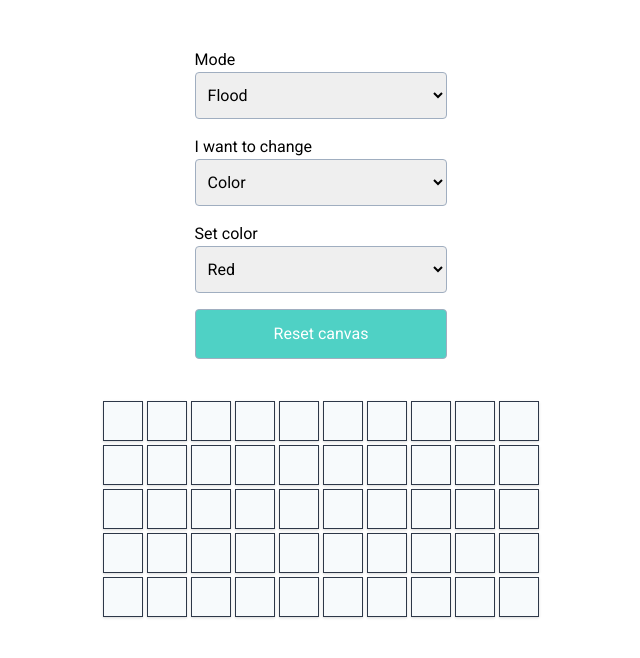
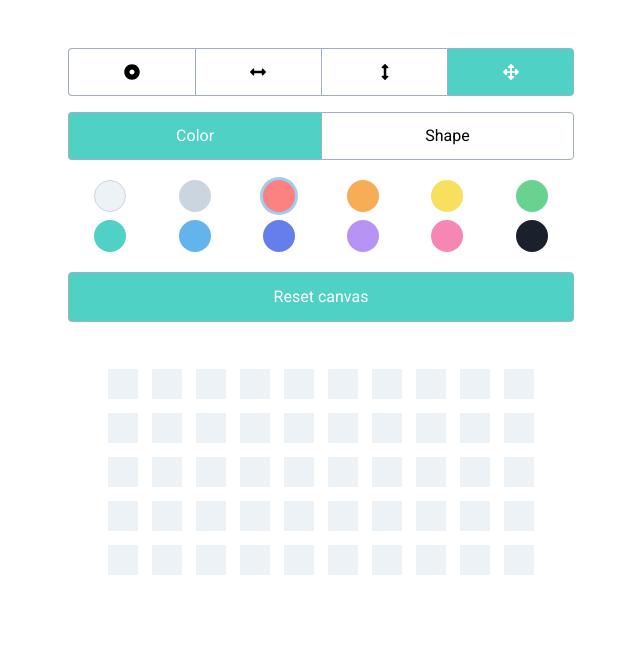
Before and after one commit to radoslavtomas/flood-game, a Vue app: page / in a window 1280 px wide. Both pictures are taken after a click on the button "Create canvas". Shown: the top 658 px of the page, without its empty margins (319-959 px from the left). Built offline with nearby package versions, Linux system fonts and the light colour scheme.

Commit message:
improved controls

```diff
--- a/package.json
+++ b/package.json
@@ -8,6 +8,9 @@
     "lint": "vue-cli-service lint"
   },
   "dependencies": {
+    "@fortawesome/fontawesome-svg-core": "^1.2.25",
+    "@fortawesome/free-solid-svg-icons": "^5.11.2",
+    "@fortawesome/vue-fontawesome": "^0.1.8",
     "core-js": "^3.3.2",
     "tailwindcss": "^1.1.3",
     "vue": "^2.6.10"
--- a/src/App.vue
+++ b/src/App.vue
@@ -1,6 +1,6 @@
 <template>
   <div id="app" class="font-main p-2">
-    <div class="w-full md:w-1/5 mx-auto mt-10">
+    <div class="w-full md:w-2/5 mx-auto mt-10">
       <div v-if="canvas.length === 0">
         <div class="w-full flex justify-between items-center mb-4">
           <div class="w-full mr-1">
@@ -11,7 +11,9 @@
               v-model="grid.x"
               class="w-full border border-gray-500 rounded px-2 py-3"
             >
-              <option v-for="i in grid.maxX" :key="i" :value="i">{{ i }}</option>
+              <option v-for="i in grid.maxX" :key="i" :value="i">{{
+                i
+              }}</option>
             </select>
           </div>
 
@@ -23,7 +25,9 @@
               v-model="grid.y"
               class="w-full border border-gray-500 rounded px-2 py-3"
             >
-              <option v-for="j in grid.maxX" :key="j" :value="j">{{ j }}</option>
+              <option v-for="j in grid.maxX" :key="j" :value="j">{{
+                j
+              }}</option>
             </select>
           </div>
         </div>
@@ -32,13 +36,15 @@
           <button
             class="w-full border border-gray-500 px-2 py-3 rounded text-white bg-teal-400 hover:bg-teal-500"
             @click="createCanvas"
-          >Create canvas</button>
+          >
+            Create canvas
+          </button>
         </div>
       </div>
 
       <div v-if="canvas.length > 1">
         <div class="mb-4">
-          <label for="mode" class="block">Mode</label>
+          <!-- <label for="mode" class="block">Mode</label>
           <select
             name="mode"
             id="mode"
@@ -49,69 +55,126 @@
             <option value="row">Row</option>
             <option value="column">Column</option>
             <option value="flood">Flood</option>
-          </select>
+          </select> -->
+          <div class="w-full h-12 flex">
+            <div
+              class="w-1/4 h-full border border-gray-500 border-r-0 flex justify-center items-center rounded-l cursor-pointer"
+              :class="{ 'bg-teal-400 text-white': settings.mode === 'single' }"
+              @click="updateMode('single')"
+            >
+              <fa-icon icon="dot-circle"></fa-icon>
+            </div>
+
+            <div
+              class="w-1/4 h-full border border-gray-500 border-r-0 flex justify-center items-center cursor-pointer"
+              :class="{ 'bg-teal-400 text-white': settings.mode === 'row' }"
+              @click="updateMode('row')"
+            >
+              <fa-icon icon="arrows-alt-h"></fa-icon>
+            </div>
+
+            <div
+              class="w-1/4 h-full border border-gray-500 border-r-0 flex justify-center items-center cursor-pointer"
+              :class="{ 'bg-teal-400 text-white': settings.mode === 'column' }"
+              @click="updateMode('column')"
+            >
+              <fa-icon icon="arrows-alt-v"></fa-icon>
+            </div>
+
+            <div
+              class="w-1/4 h-full border border-gray-500 flex justify-center items-center rounded-r cursor-pointer"
+              :class="{ 'bg-teal-400 text-white': settings.mode === 'flood' }"
+              @click="updateMode('flood')"
+            >
+              <fa-icon icon="arrows-alt"></fa-icon>
+            </div>
+          </div>
         </div>
 
         <div class="mb-4">
-          <label for="type" class="block">I want to change</label>
-          <select
-            name="type"
-            id="type"
-            v-model="type"
-            class="w-full border border-gray-500 rounded px-2 py-3"
-          >
-            <option value="shape">Shape</option>
-            <option value="bg">Color</option>
-          </select>
+          <div class="w-full h-12 flex">
+            <div
+              class="w-1/2 h-full border border-gray-500 border-r-0 flex justify-center items-center rounded-l cursor-pointer"
+              :class="{ 'bg-teal-400 text-white': type === 'bg' }"
+              @click="updateType('bg')"
+            >
+              Color
+            </div>
+            <div
+              class="w-1/2 h-full border border-gray-500 flex justify-center items-center rounded-r cursor-pointer"
+              :class="{ 'bg-teal-400 text-white': type === 'shape' }"
+              @click="updateType('shape')"
+            >
+              Shape
+            </div>
+          </div>
         </div>
 
         <div class="mb-4" v-if="type === 'shape'">
-          <label for="shape" class="block">Set shape</label>
-          <select
-            name="shape"
-            id="shape"
-            v-model="settings.shape"
-            class="w-full border border-gray-500 rounded px-2 py-3"
-          >
-            <option value="square">Square</option>
-            <option value="circle">Circle</option>
-          </select>
+          <div class="w-full flex justify-between items-center">
+            <fa-icon
+              v-for="shape in shapes"
+              :key="shape.value"
+              :icon="shape.value"
+              @click="updateShape(shape.value)"
+              class="text-gray-400 text-3xl mr-2 last:mr-0 cursor-pointer"
+              :class="{ 'text-teal-400': settings.shape === shape.value }"
+            ></fa-icon>
+          </div>
         </div>
 
         <div class="mb-4" v-if="type === 'bg'">
-          <label for="color" class="block">Set color</label>
-          <select
-            name="color"
-            id="color"
-            v-model="settings.bg"
-            class="w-full border border-gray-500 rounded px-2 py-3"
-          >
-            <option v-for="color in colors" :key="color.value" :value="color.value">{{ color.name }}</option>
-          </select>
+          <div class="w-full flex justify-between items-center flex-wrap">
+            <div
+              v-for="color in colors"
+              :key="color.value"
+              class="w-1/6 h-10 flex justify-center items-center"
+            >
+              <div
+                @click="updateColor(color.value)"
+                class="rounded-full h-8 w-8 cursor-pointer"
+                :class="[
+                  color.class,
+                  { 'shadow-outline': color.value === settings.bg }
+                ]"
+              ></div>
+            </div>
+          </div>
         </div>
 
         <div class="w-full">
           <button
             class="w-full border border-gray-500 px-2 py-3 rounded text-white bg-teal-400 hover:bg-teal-500"
             @click="resetCanvas"
-          >Reset canvas</button>
+          >
+            Reset canvas
+          </button>
         </div>
       </div>
     </div>
 
-    <div class="mt-10 flex justify-center items-center flex-col" v-if="canvas.length > 1">
+    <div
+      class="mt-10 flex justify-center items-center flex-col"
+      v-if="canvas.length > 1"
+    >
       <div
         class="canvas w-full flex justify-center flex-no-wrap"
         v-for="(row, x) in canvas"
         :key="x"
       >
         <div
-          @click="handleClick(x,y)"
-          class="shape w-4 h-4 sm:w-6 sm:h-6 md:w-8 md:h-8 lg:w-10 lg:h-10 border border-gray-800 m-piccolo cursor-pointer shadow"
+          @click="handleClick(x, y)"
+          class="w-7 h-7 xs:w-8 xs:h-8 md:w-10 md:h-10 m-piccolo cursor-pointer flex justify-center items-center"
           :class="classObject(obj)"
           v-for="(obj, y) in row"
           :key="y"
-        ></div>
+        >
+          <fa-icon
+            class="text-sm sm:text-2xl md:text-3xl"
+            :icon="obj.shape"
+            :class="classObject(obj)"
+          ></fa-icon>
+        </div>
       </div>
     </div>
   </div>
@@ -131,51 +194,97 @@ export default {
       colors: [
         {
           name: "White",
-          value: "white"
+          value: "white",
+          class: "bg-gray-200 border border-gray-400"
         },
         {
           name: "Gray",
-          value: "gray"
+          value: "gray",
+          class: "bg-gray-400"
         },
         {
           name: "Red",
-          value: "red"
+          value: "red",
+          class: "bg-red-400"
         },
         {
           name: "Orange",
-          value: "orange"
+          value: "orange",
+          class: "bg-orange-400"
         },
         {
           name: "Yellow",
-          value: "yellow"
+          value: "yellow",
+          class: "bg-yellow-400"
         },
         {
           name: "Green",
-          value: "green"
+          value: "green",
+          class: "bg-green-400"
         },
         {
           name: "Teal",
-          value: "teal"
+          value: "teal",
+          class: "bg-teal-400"
         },
         {
           name: "Blue",
-          value: "blue"
+          value: "blue",
+          class: "bg-blue-400"
         },
         {
           name: "Indigo",
-          value: "indigo"
+          value: "indigo",
+          class: "bg-indigo-500"
         },
         {
           name: "Purple",
-          value: "purple"
+          value: "purple",
+          class: "bg-purple-400"
         },
         {
           name: "Pink",
-          value: "pink"
+          value: "pink",
+          class: "bg-pink-400"
         },
         {
           name: "Black",
-          value: "black"
+          value: "black",
+          class: "bg-gray-900"
+        }
+      ],
+      shapes: [
+        {
+          name: "Square",
+          value: "square-full"
+        },
+        {
+          name: "Circle",
+          value: "circle"
+        },
+        {
+          name: "Star",
+          value: "star"
+        },
+        {
+          name: "Asterisk",
+          value: "asterisk"
+        },
+        {
+          name: "Snowflake",
+          value: "snowflake"
+        },
+        {
+          name: "Stroopwafel",
+          value: "stroopwafel"
+        },
+        {
+          name: "Dice One",
+          value: "dice-one"
+        },
+        {
+          name: "Dice Five",
+          value: "dice-five"
         }
       ],
       canvas: [],
@@ -195,21 +304,31 @@ export default {
   methods: {
     classObject(obj) {
       return {
-        "bg-gray-100": obj.bg === "white",
-        "bg-gray-900": obj.bg === "black",
-        "bg-gray-400": obj.bg === "gray",
-        "bg-red-400": obj.bg === "red",
-        "bg-orange-400": obj.bg === "orange",
-        "bg-yellow-400": obj.bg === "yellow",
-        "bg-green-400": obj.bg === "green",
-        "bg-teal-400": obj.bg === "teal",
-        "bg-blue-400": obj.bg === "blue",
-        "bg-indigo-400": obj.bg === "indigo",
-        "bg-purple-400": obj.bg === "purple",
-        "bg-pink-400": obj.bg === "pink",
-        "rounded-full": obj.shape === "circle",
-        "rounded-none": obj.shape === "square"
+        "text-gray-200": obj.bg === "white",
+        "text-gray-900": obj.bg === "black",
+        "text-gray-400": obj.bg === "gray",
+        "text-red-400": obj.bg === "red",
+        "text-orange-400": obj.bg === "orange",
+        "text-yellow-400": obj.bg === "yellow",
+        "text-green-400": obj.bg === "green",
+        "text-teal-400": obj.bg === "teal",
+        "text-blue-400": obj.bg === "blue",
+        "text-indigo-500": obj.bg === "indigo",
+        "text-purple-400": obj.bg === "purple",
+        "text-pink-400": obj.bg === "pink"
       };
+    },
+    updateShape(shape) {
+      this.settings.shape = shape;
+    },
+    updateColor(color) {
+      this.settings.bg = color;
+    },
+    updateType(type) {
+      this.type = type;
+    },
+    updateMode(mode) {
+      this.settings.mode = mode;
     },
     handleClick(x, y) {
       this.coords.x = x;
@@ -393,7 +512,7 @@ export default {
           canvas[x][y] = {
             id: this.generateId.next().value,
             coords: [x, y],
-            shape: "square",
+            shape: "square-full",
             bg: "white"
           };
         }
--- a/src/main.js
+++ b/src/main.js
@@ -1,5 +1,38 @@
 import Vue from "vue";
 import App from "./App.vue";
+import { library } from "@fortawesome/fontawesome-svg-core";
+import {
+  faSquareFull,
+  faCircle,
+  faAsterisk,
+  faSnowflake,
+  faStar,
+  faStroopwafel,
+  faDiceOne,
+  faDiceFive,
+  faDotCircle,
+  faArrowsAlt,
+  faArrowsAltV,
+  faArrowsAltH
+} from "@fortawesome/free-solid-svg-icons";
+import { FontAwesomeIcon } from "@fortawesome/vue-fontawesome";
+
+library.add(
+  faSquareFull,
+  faCircle,
+  faAsterisk,
+  faSnowflake,
+  faStar,
+  faStroopwafel,
+  faDiceOne,
+  faDiceFive,
+  faDotCircle,
+  faArrowsAlt,
+  faArrowsAltV,
+  faArrowsAltH
+);
+
+Vue.component("fa-icon", FontAwesomeIcon);
 
 Vue.config.productionTip = false;
 
--- a/tailwind.config.js
+++ b/tailwind.config.js
@@ -15,6 +15,8 @@ module.exports = {
       }
     }
   },
-  variants: {},
+  variants: {
+    margin: ["last"]
+  },
   plugins: []
 };
```
Also changed, not shown: 1 other file (tests, documents, lock files or other folders).
